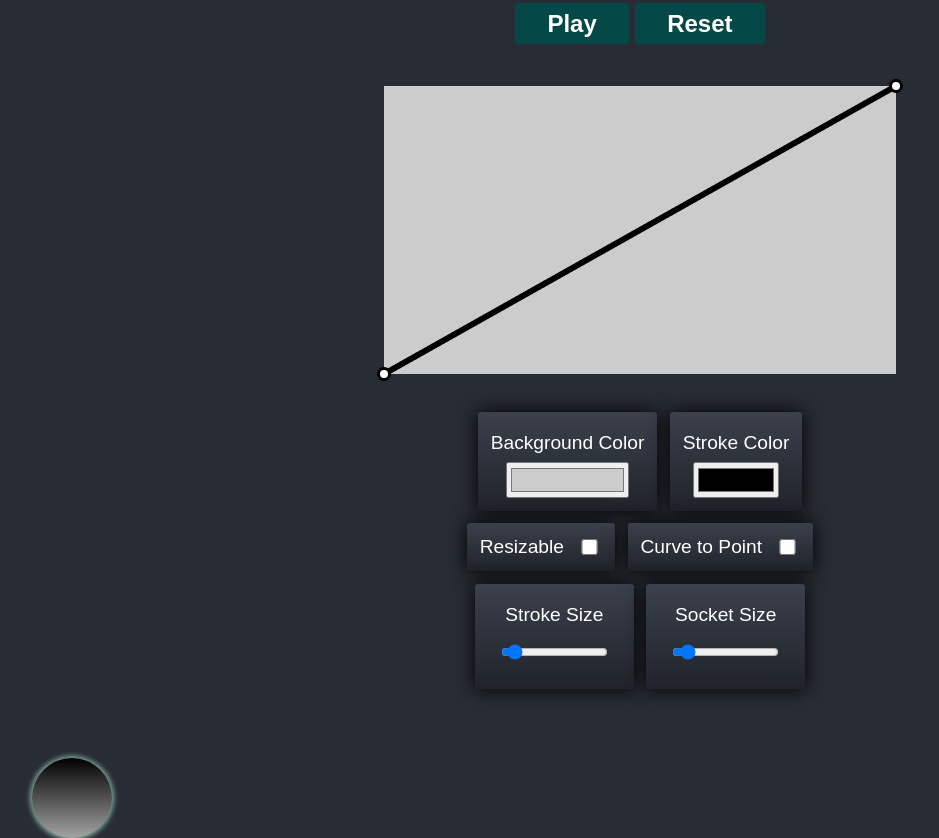
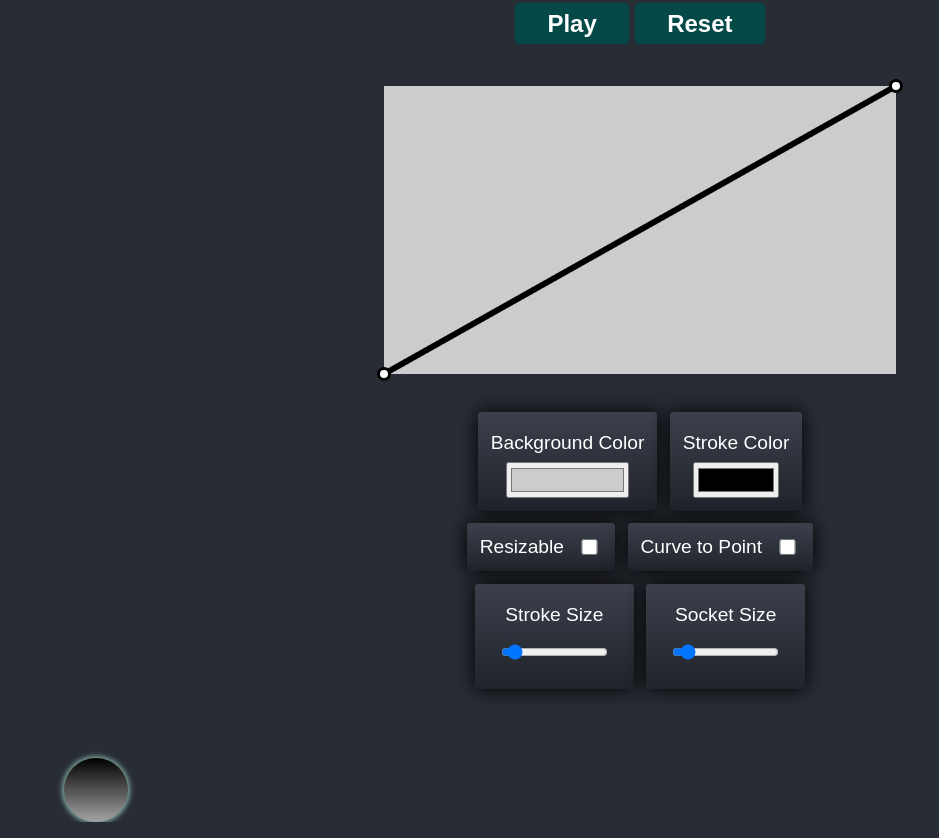
Before and after one commit to Heaust-ops/react-polynomial-curve-editor, a React (Create React App) app: page / in a window 1280 px wide. Shown: the whole page, without its empty margins (0-939 px from the left). Built offline with nearby package versions, Linux system fonts and the light colour scheme.

Commit message:
optimised ball size for mobile | added intelligent scroll

```diff
--- a/src/App.tsx
+++ b/src/App.tsx
@@ -59,6 +59,11 @@ function App() {
           <button
             className="button"
             onClick={() => {
+              if (!isPlaying)
+                window.scrollTo({
+                  top: document.body.scrollHeight,
+                  behavior: "smooth",
+                });
               setisPlaying(!isPlaying);
             }}
           >
@@ -177,9 +182,12 @@ function App() {
         <div style={{ width: "auto" }}>
           <div
             className="ball"
-            style={{ left: `min(${x}vw, calc(100vw - 10rem))` }}
+            style={{ left: `min(${x}vw, calc(100vw - 3 * min(5rem, 5vw)))` }}
           />
         </div>
+        <br />
+        <br />
+        <div style={{ width: 2, height: 25 }} />
       </header>
     </div>
   );
--- a/src/index.css
+++ b/src/index.css
@@ -101,9 +101,10 @@ code {
 
 .ball {
   position: absolute;
-  width: 5rem;
-  height: 5rem;
+  width: min(5rem, 5vw);
+  height: min(5rem, 5vw);
   margin: 2rem;
+  margin-left: min(5rem, 5vw);
   border-radius: 50%;
   filter: brightness(0.8);
   box-shadow: 0 0 5px 2px #9cd4c4;
@@ -111,6 +112,6 @@ code {
 
 @media (min-width:641px) {
   .ball {
-    background-color: #ccc;
+    background-color: #cccccc;
   }
 }
```
